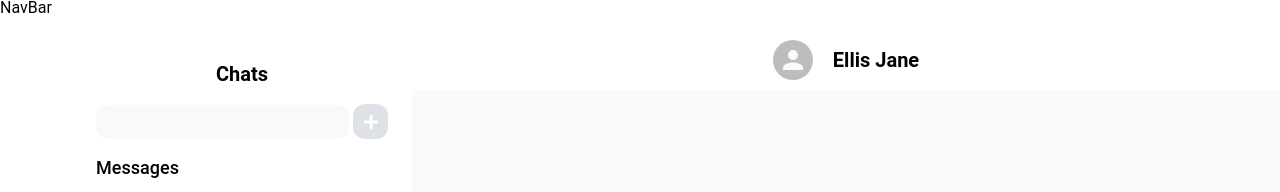
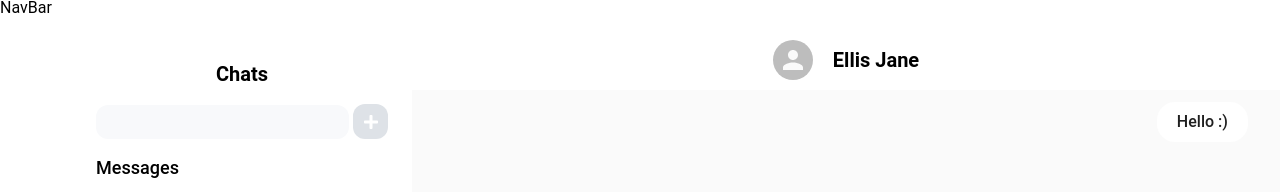
Before and after one commit to IamMrandrew/duplex, a React (Create React App) app in the folder client/: page / in a window 1280 px wide. Shown: the top 192 px of the page. Built offline with nearby package versions, Linux system fonts and the light colour scheme.

Commit message:
feat: message component

```diff
--- /dev/null
+++ b/client/src/components/Message.tsx
@@ -0,0 +1,36 @@
+import React from 'react'
+import styled from 'styled-components/macro'
+import { COLOR } from './GlobalStyle'
+
+type Props = {}
+
+const Message: React.FC<Props> = () => {
+  return (
+    <Wrapper>
+      <Bubble>
+        <Text>Hello :)</Text>
+      </Bubble>
+    </Wrapper>
+  )
+}
+
+export default Message
+
+const Wrapper = styled.div`
+  display: flex;
+  justify-content: flex-end;
+  margin-top: 4px;
+  margin-bottom: 4px;
+`
+
+const Bubble = styled.div`
+  padding: 12px 20px;
+  background-color: white;
+  color: ${COLOR.mono.main};
+  border-radius: 18px;
+`
+
+const Text = styled.span`
+  font-size: 16px;
+  font-weight: 500;
+`
--- a/client/src/views/ChatArea.tsx
+++ b/client/src/views/ChatArea.tsx
@@ -3,6 +3,7 @@ import styled from 'styled-components/macro'
 import { Avatar } from '@material-ui/core'
 import { COLOR } from '../components/GlobalStyle'
 import { IoMdSend } from 'react-icons/io'
+import Message from '../components/Message'
 
 type Props = {
   children?: ReactElement
@@ -17,7 +18,9 @@ const ChatArea: React.FC<Props> = (props) => {
           <Name>Ellis Jane</Name>
         </TitleWrapper>
       </Header>
-      <Content></Content>
+      <Content>
+        <Message />
+      </Content>
       <InputWrapper>
         <Input />
         <InputButton>
```
